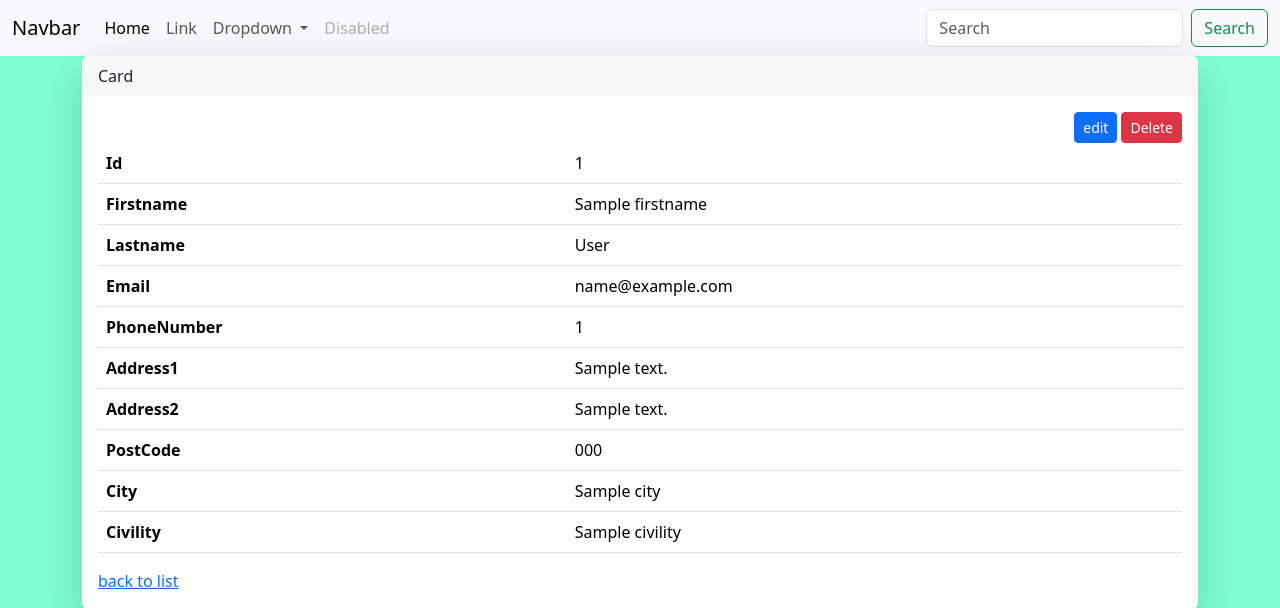
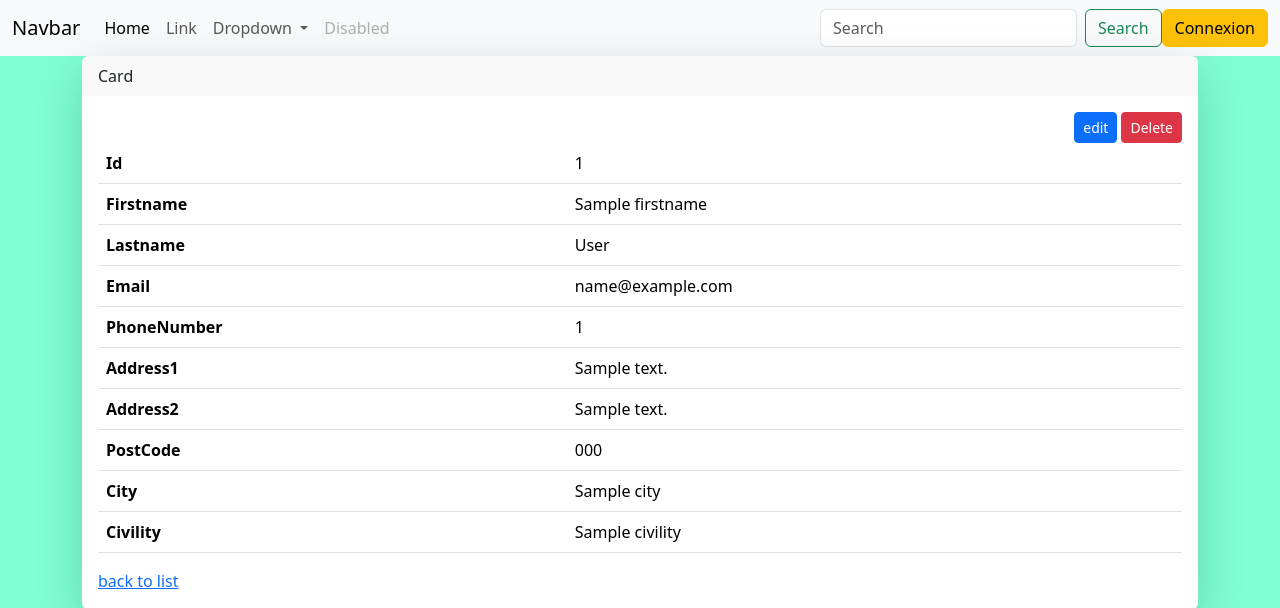
Before and after one commit to VincentSureau/visit_card, a Symfony app: template templates/card/show.html.twig in a window 1280 px wide. Shown: the top 608 px of the page. Run offline with Twig, Linux system fonts and the light colour scheme; the template is opened without the code that fills it: most values are stand-ins (such as "Sample title", 1, 10 or a date in 2020); some libraries are stand-ins or nearby versions.

Commit message:
added login link in navbar

```diff
--- a/templates/partials/_navbar.html.twig
+++ b/templates/partials/_navbar.html.twig
@@ -31,6 +31,11 @@
         <input class="form-control me-2" type="search" placeholder="Search" aria-label="Search">
         <button class="btn btn-outline-success" type="submit">Search</button>
       </form>
+        {% if app.user %}
+            <a class="btn btn-warning" href="{{ path('app_logout') }}">Déconnexion</a>
+        {% else %}
+            <a class="btn btn-warning" href="{{ path('app_login') }}">Connexion</a>
+        {% endif %}
     </div>
   </div>
 </nav>
```
